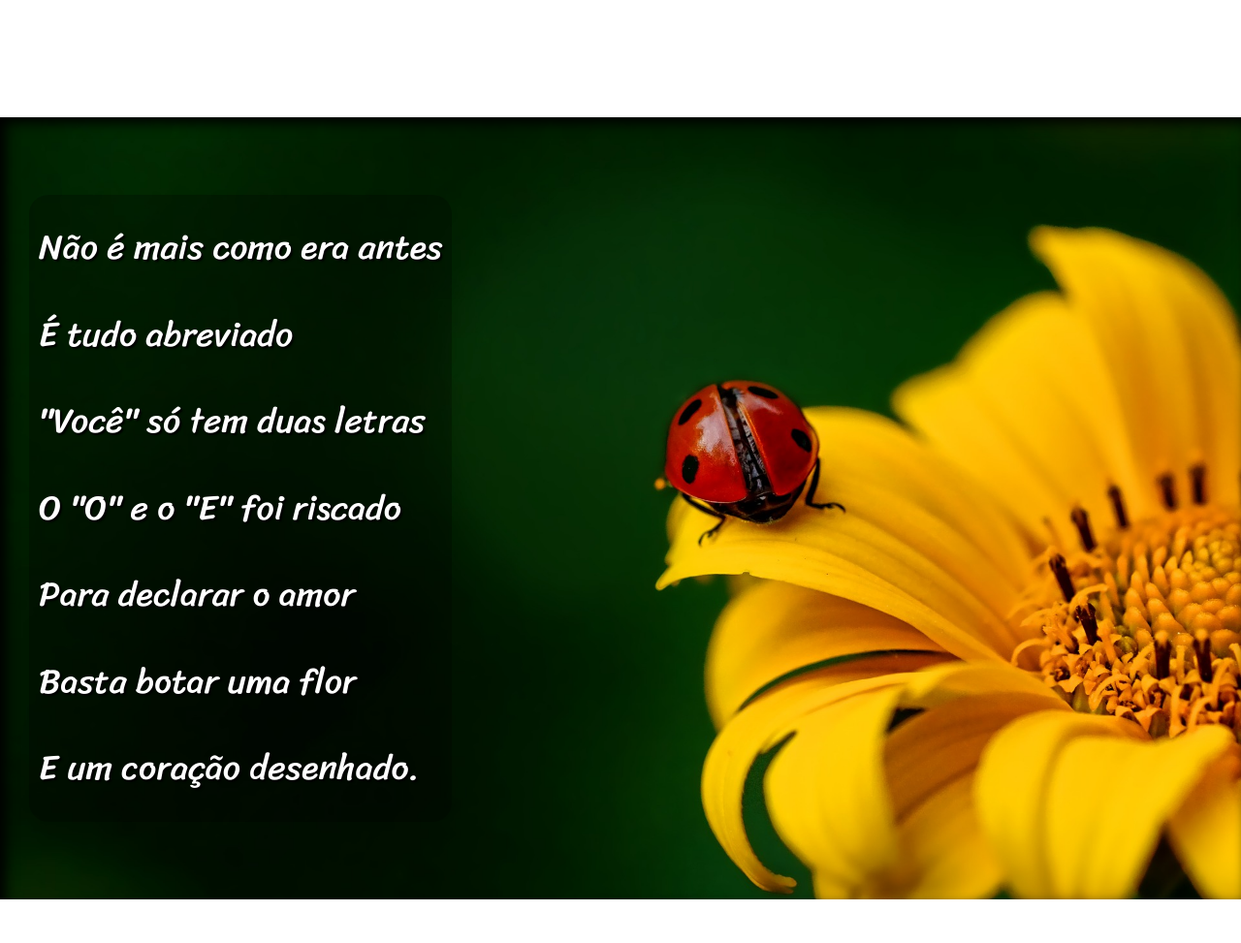
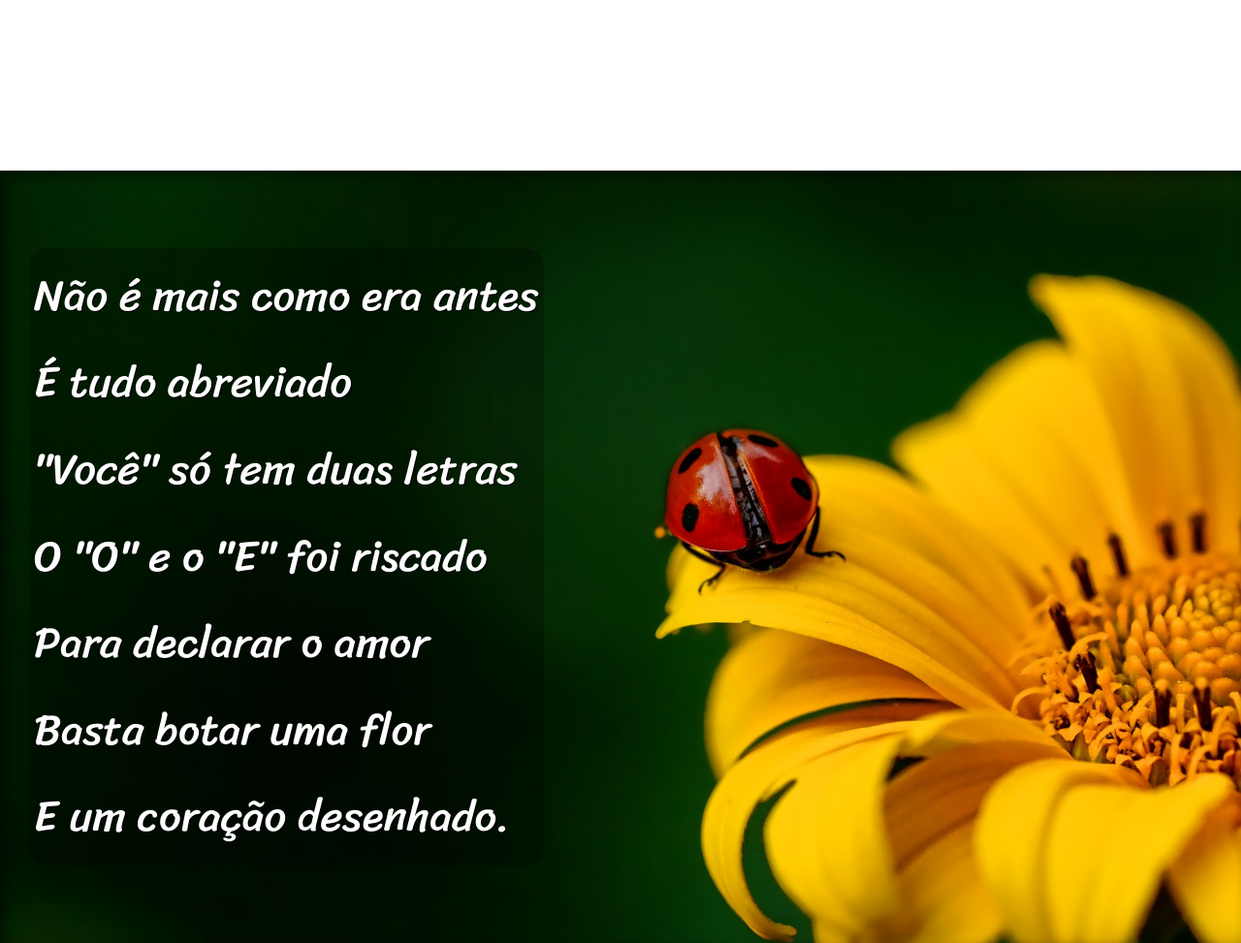
Before and after one commit to EdileyGomes/html-css, a plain HTML site: page desafios/desafio012/index.html in a window 1280 px wide. Shown: the part 980-1953 px from the top of the page at 97% size. Drawn offline with Linux system fonts and the light colour scheme.

Commit message:
Update style.css

```diff
--- a/desafios/desafio012/estilo/style.css
+++ b/desafios/desafio012/estilo/style.css
@@ -6,12 +6,12 @@
 * {
     margin: 0px;
     padding: 0px;
-    font-size: 0.8em;
+    font-size: 1em;
 }
 
 :root {
     --fonte1: Verdana, Geneva, Tahoma, sans-serif;
-    --fonte2: "Passion One", sans-serif;
+    --fonte2: "Passion One", cursive;
     --fonte3: "Sriracha", cursive;
 }
 
@@ -61,7 +61,7 @@ section {
 }
 
 section > p {
-    padding-bottom: 1.5em;
+    padding-bottom: 2em;
 }
 
 section.normal {
@@ -70,18 +70,18 @@ section.normal {
 }
 
 section.imagem {
-    background-color: rgba(0, 0, 0, 0.61);
+    background-color: rgb(51, 51, 51);
     color: white;
-    box-shadow: inset 6px 6px 13px 0px black;
+    box-shadow: inset 6px 6px 13px 0px rgba(0, 0, 0, 0.473);
     background-attachment: fixed;
 }
 
 section.imagem > p {
     background-color: rgba(0, 0, 0, 0.253);
     display: inline-block;
-    padding: 10px;
+    padding: 5px;
     border-radius: 20px;
-    text-shadow: 2px 2px 2px black;
+    text-shadow: 1px 1px 0px black;
 }
 
 section#img01 {
```
